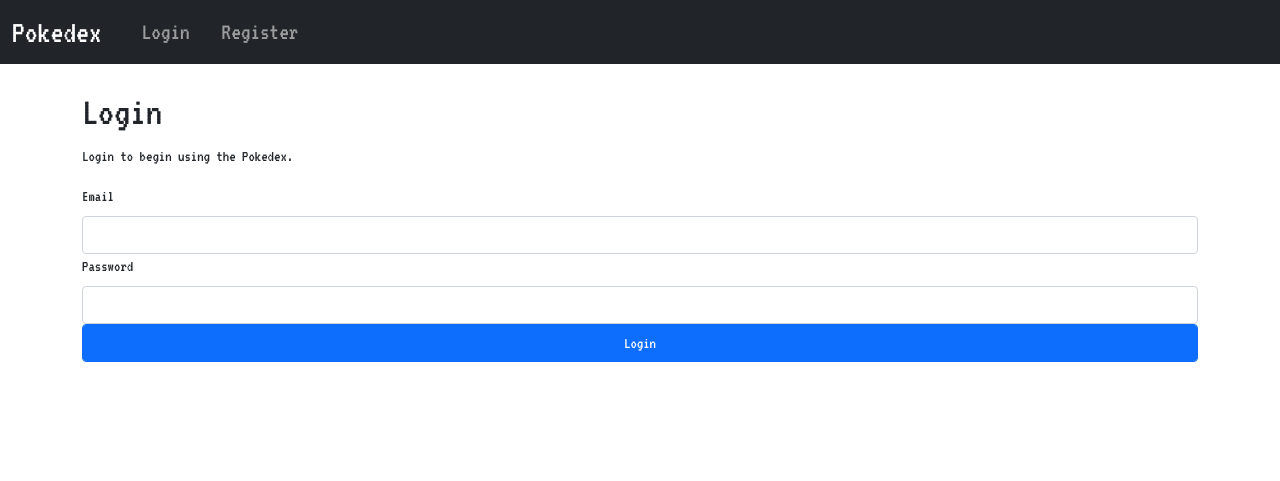
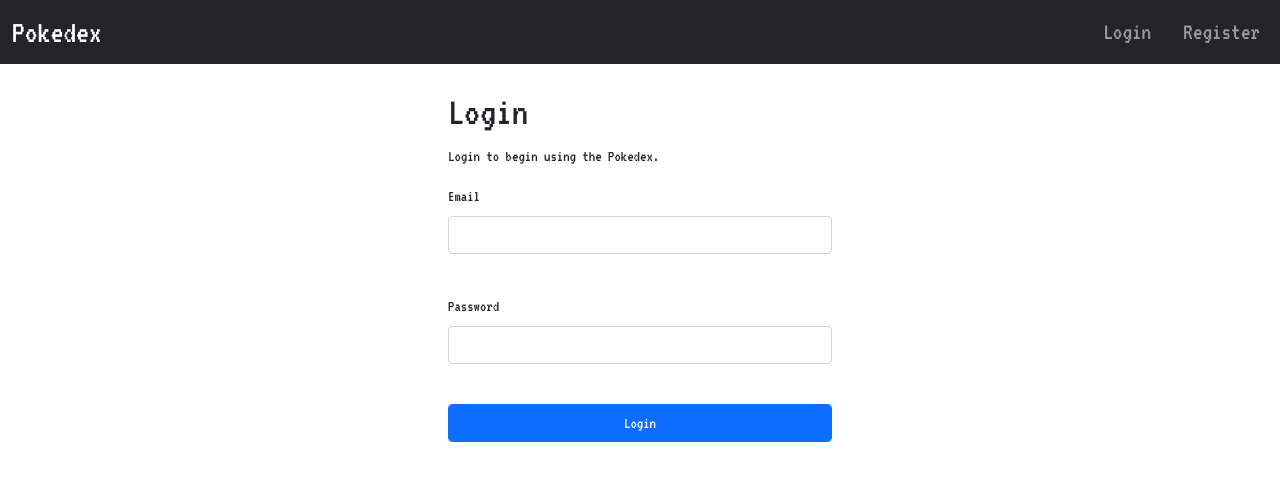
Before and after one commit to pjkozlowskijr/Pokedex, a Flask app: page /login in a window 1280 px wide. Shown: the top 481 px of the page. Run offline with Flask 2, Linux system fonts and the light colour scheme.

Commit message:
Styling for login page and navbar.

```diff
--- a/app/static/css/login.css
+++ b/app/static/css/login.css
@@ -0,0 +1,12 @@
+#login_form{
+    width: 30vw;
+    margin: auto;
+}
+
+#login_form.form-label{
+    margin: 0;
+}
+
+#email, #password{
+    margin-bottom: 5vh;
+}
--- a/app/static/css/main.css
+++ b/app/static/css/main.css
@@ -11,6 +11,8 @@
 .nav-link{
     font-size: 24px;
     padding: 0;
+}
+.nav-link:not(:last-child){
     margin-right: 16px;
 }
 
--- a/app/templates/includes/nav.html.j2
+++ b/app/templates/includes/nav.html.j2
@@ -5,16 +5,20 @@
         <span class="navbar-toggler-icon"></span>
         </button>
         <div class="collapse navbar-collapse" id="navbarNavAltMarkup">
-            <div class="navbar-nav">
             {% if current_user.is_authenticated %}
+                <div class="navbar-nav me-auto">
                     <a class="nav-link" href="{{url_for('index')}}">Home</a>
                     <a class="nav-link" href="{{url_for('lookup')}}">Pokemon Lookup</a>
+                </div>
+                <div class="navbar-nav ms-auto">
                     <a class="nav-link" href="{{url_for('logout')}}">Logout</a>
+                </div>
             {% else %}
+                <div class="navbar-nav ms-auto">
                     <a class="nav-link" href="{{url_for('login')}}">Login</a>
                     <a class="nav-link" href="{{url_for('register')}}">Register</a>
+                </div>
             {% endif %}
         </div>
     </div>
-    </div>
 </nav>
--- a/app/templates/login.html.j2
+++ b/app/templates/login.html.j2
@@ -1,14 +1,15 @@
 {% extends 'base.html.j2' %}
 
-{# {% block css %}
+{% block css %}
 <link rel="stylesheet" href="{{url_for('static', filename='css/login.css')}}">
-{% endblock %} #}
+{% endblock %}
 
 {% block title %}
 Login
 {% endblock %}
 
 {% block content %}
+<div id="login_form">
     <h1>Login</h1>
     <p>Login to begin using the Pokedex.</p>
 
@@ -32,4 +33,5 @@
             {{form.submit(class="btn btn-primary form-control")}}
         </div>
     </form>
+</div>
 {% endblock %}
```
Lines whose indentation alone changed are shown as unchanged.
